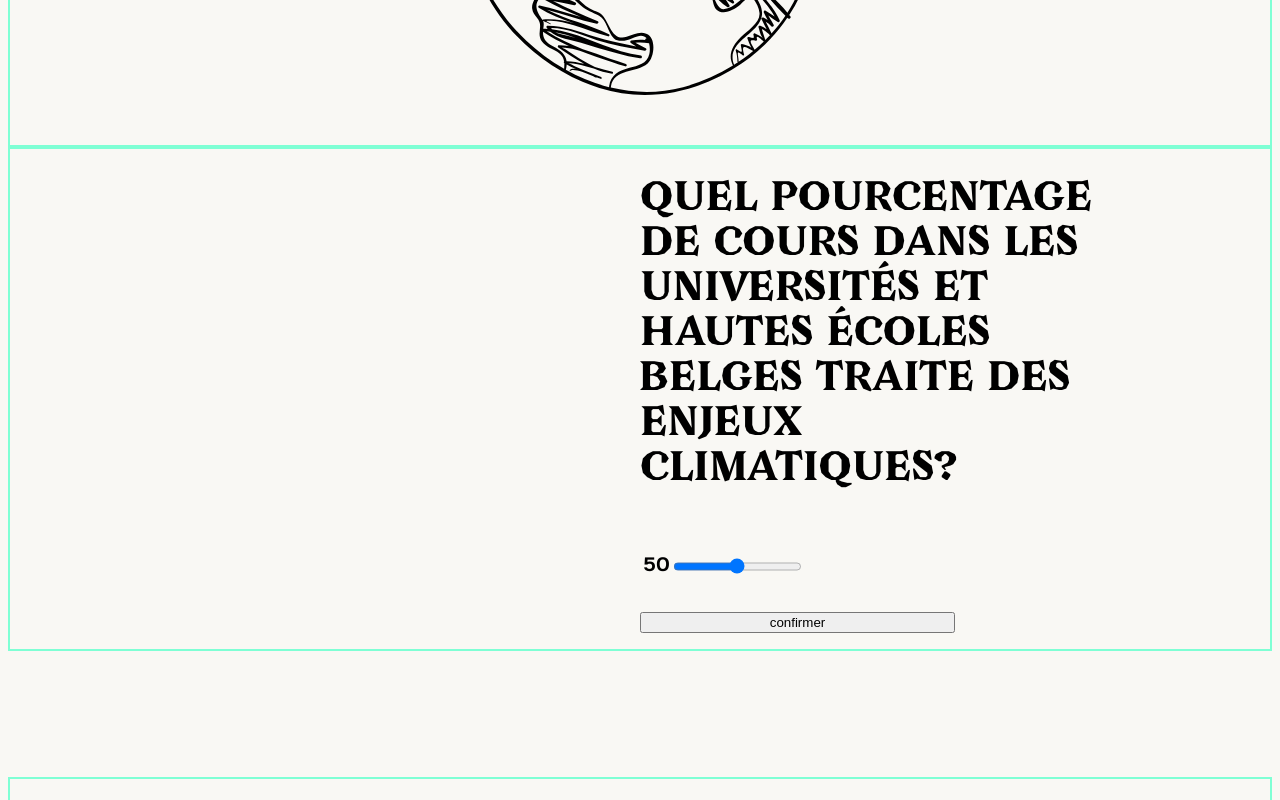
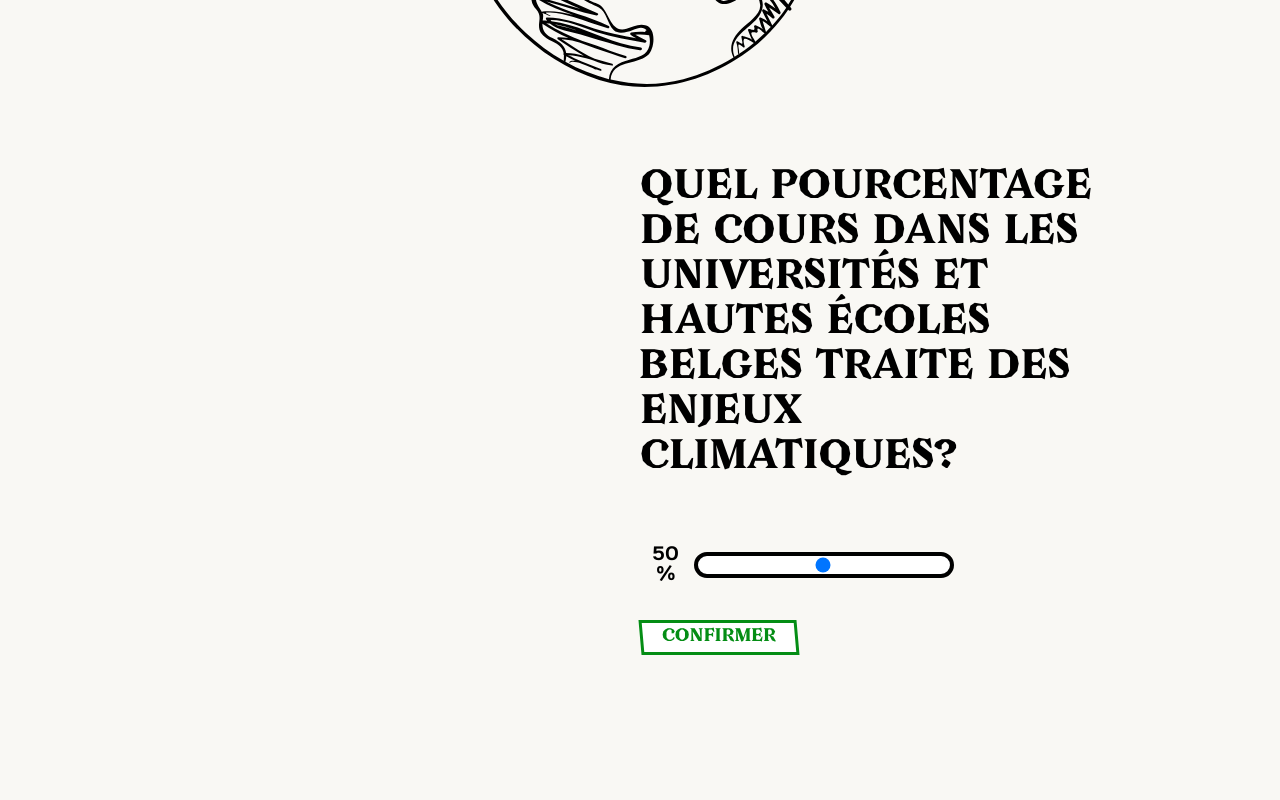
Before and after one commit to Yheloww/remakeHackaton, a SvelteKit app in the folder education-for-climate/: page / in a window 1280 px wide. Shown: the part 940-1740 px from the top of the page. Built offline with nearby package versions, Linux system fonts and the light colour scheme.

Commit message:
Question 1/ chapeau / pacte finished

```diff
--- a/education-for-climate/src/components/Question1.svelte
+++ b/education-for-climate/src/components/Question1.svelte
@@ -8,11 +8,11 @@ $: answer= "";
 
 function handleClick() {
 		if(percentage == 4){
-			response = "Bien joué ! Dans l’enseignement supérieur belge, la proportion de cours qui abordent les enjeux climatiques est légèrement inférieure à";
+			response = "Bien joué ! Dans l’enseignement supérieur belge, la proportion de cours qui abordent les enjeux climatiques est légèrement inférieure à 4%";
 		} else if ( percentage < 10 ){
-			response= 'Pas si loin ! En réalité, dans l’enseignement supérieur belge, la proportion de cours qui abordent les enjeux climatiques est légèrement inférieure à ';
+			response= 'Pas si loin ! En réalité, dans l’enseignement supérieur belge, la proportion de cours qui abordent les enjeux climatiques est légèrement inférieure à 4%';
 		} else if (percentage >= 10){
-			response = 'Oups, raté… En réalité, dans l’enseignement supérieur belge, la proportion de cours qui abordent les enjeux climatiques est légèrement inférieure à ';
+			response = 'Oups, raté… En réalité, dans l’enseignement supérieur belge, la proportion de cours qui abordent les enjeux climatiques est légèrement inférieure à 4%';
 		}
 		answer = "on vous explique pourquoi c'est problématique ...";
 	}
@@ -38,11 +38,14 @@ function handleClick() {
         </h1>
         <div class="input-section">
             <div class="slider">
-                <p>{percentage}</p>
+                <div id="text-div">
+                    <p style="margin-right:2%;">{percentage} %</p>
+                </div>
                 <input type="range" min="1" max="100" bind:value={percentage} class="slider tiny" id="courseRange">
             </div>
 
-            <button on:click={handleClick} class="tiny">confirmer</button>
+            <button on:click={handleClick} class="tiny"><span>confirmer</span></button>
+
         </div>
 
     </div>
@@ -81,6 +84,110 @@ function handleClick() {
 
    .slider {
     display: flex;
-    margin-left: 1%;
+    width: 100%;
+    text-align: center;
    }
+
+   #text-div {
+    width: 20%;
+   }
+
+   button {
+        margin-right: 30px;
+        margin-top: 1%;
+        font-size: medium;
+        font-family: 'Avara-black';
+        text-transform: uppercase;
+        padding-top: 5px;
+        padding-bottom: 5px;
+        position: inline;
+        background-color: white;
+        border: 3px solid #048D14;
+        color: #048D14;
+        transform: skew(5deg);
+        text-decoration: none;
+        width: 50%;
+    }
+
+    button > span {
+        display: inline-block;
+        transform: skew(-5deg);
+    }
+    button:hover {
+        background-color: #048D14;
+        color: white;
+    }
+
+    input[type=range]:focus {
+  outline: none;
+}
+input[type=range]::-webkit-slider-runnable-track {
+  width: 100%;
+  height: 26px;
+  cursor: pointer;
+  background: #FFFFFF;
+  border-radius: 24px;
+  border: 4px solid #000000;
+}
+input[type=range]::-webkit-slider-thumb {
+  border: 1px solid #000000;
+  height: 25px;
+  width: 25px;
+  border-radius: 12px;
+  background: #000000;
+  cursor: pointer;
+  -webkit-appearance: none;
+  margin-top: 1.5px;
+}
+input[type=range]:focus::-webkit-slider-runnable-track {
+  background: #FFFFFF;
+}
+input[type=range]::-moz-range-track {
+  width: 100%;
+  height: 29px;
+  cursor: pointer;
+  background: #ffffff;
+  border-radius: 24px;
+  border: 4px solid #000000;
+}
+input[type=range]::-moz-range-thumb {
+  box-shadow: 0px 0px 1px #000000;
+  border: 1px solid #000000;
+  height: 23px;
+  width: 23px;
+  border-radius: 12px;
+  background: #000000;
+  cursor: pointer;
+}
+input[type=range]::-ms-track {
+  width: 100%;
+  height: 29px;
+  cursor: pointer;
+  background: transparent;
+  border-color: transparent;
+  color: transparent;
+}
+input[type=range]::-ms-fill-lower {
+  background: #FFFFFF;
+  border: 2px solid #000000;
+  border-radius: 48px;
+}
+input[type=range]::-ms-fill-upper {
+  background: #FFFFFF;
+  border: 2px solid #000000;
+  border-radius: 48px;
+}
+input[type=range]::-ms-thumb {
+  margin-top: 1px;
+  box-shadow: 0px 0px 1px #000000;
+  border: 1px solid #000000;
+  height: 4vw;
+  width: 4vw;
+  border-radius: 12px;
+  background: #000000;
+  cursor: pointer;
+}
+input[type=range]:focus::-ms-fill-lower {
+  background: #FFFFFF;
+}
     </style>
--- a/education-for-climate/src/components/bonhomme.svelte
+++ b/education-for-climate/src/components/bonhomme.svelte
@@ -37,9 +37,6 @@ let steps = [
 
 <style>
 
-    div {
-        border: 2px solid red;
-    }
     .section {
         display: flex;
         justify-content:space-evenly;
--- a/education-for-climate/src/components/differenceHE.svelte
+++ b/education-for-climate/src/components/differenceHE.svelte
@@ -1,3 +1,25 @@
+<script>
+    import { fade } from "svelte/transition";
+
+    let src;
+    let txt = "";
+    let infos= "";
+
+    function HE() {
+        src = "/images/hauteecole-11.svg";
+        txt = "Et non… Ce sont en fait les universités qui arrivent largement en tête. ";
+        infos = "… contre 31% seulement par des hautes écoles ";
+    }
+    function unif() {
+        src = "/images/université-10.svg"
+        txt="Tout à fait ! Les universités arrivent largement en tête. "
+        infos = "Si l’on s’intéresse à l’ensemble des cours qui traitent des enjeux climatiques en Belgique, on s’aperçoit que 69% sont dispensés par des universités… ";
+    }
+
+</script>
+
+
+
 <section id="différence-HE-U">
     <div id="title">
         <h1 class="center">
@@ -7,13 +29,13 @@
     <div id="bottom" class="section">
         <div id="left-bottom" class="half-section">
             <div class="section">
-                <button>Haute-ecole</button>
-                <button>Universités</button>
+                <button class="HE-btn"on:click={HE}><span>Haute-ecole</span></button>
+                <button on:click={unif} ><span>Universités</span></button>
             </div>
-            <p> Texte qui change </p>
+            <p> {txt} <br/> {infos}</p>
         </div>
         <div id="right-bottom" class="half-section">
-            <img src="/images/université-10.svg" alt="différence ue unif" width="100%" id="graphique-HE-U"/>
+            <img   transition:fade={{duration : 600}} {src} alt="" width="100%" id="graphique-HE-U" />
         </div>
     </div>
 </section>
@@ -26,6 +48,8 @@
         justify-content: center;
         flex-direction: column;
         align-items: center;
+        width: 75%;
+        margin: 0 auto;
     }
 
     .section {
@@ -33,6 +57,8 @@
         justify-content:space-evenly;
         flex-direction: row;
         align-items: top;
+        width: 100%;
+
     }
 
     .half-section {
@@ -41,4 +67,31 @@
         flex-direction: column;
         align-items: center;
     }
+
+    button {
+        margin-top: 10%;
+        font-size: medium;
+        font-family: 'Avara-black';
+        text-transform: uppercase;
+        padding: 5px;
+        background-color: white;
+        border: 3px solid #048D14;
+        color: #048D14;
+        transform: skew(5deg);
+        text-decoration: none;
+    }
+
+    button > span {
+        display: inline-block;
+        transform: skew(-5deg);
+    }
+    button:hover {
+        background-color: #048D14;
+        color: white;
+    }
+
+    .HE-btn {
+        margin-right: 5%;
+    }
+
     </style>
--- a/education-for-climate/src/components/fleche.svelte
+++ b/education-for-climate/src/components/fleche.svelte
@@ -7,14 +7,21 @@
         "",
         ""
     ]
+    function custom(node, params) {
+            return {
+            css: (t,u) => `transform: rotate(${u * 0.5}deg); opacity: ${t * 30}%`
+        }}
 </script>
 
 
 
 
 <section id="flech">
-    <div class="img-fleche center chart">
-        <img src="/images/fleche2-14.svg" alt="fleche" width="50%" id="graphique-HE-U"/>
+  <div class="chart">
+    <div class="img-fleche center">
+      <img  transition:custom= {{ duration : 600}} src="/images/fleche.svg" alt="fleche" width="35%" id="fleche-img"/>
+      <img src="/images/demi-rond.svg" alt="fleche" width="50%" id="graphique-HE-U"/>
+     </div>
       <div class="text">
           <p class="base">L’asbl The Shifters Belgium, qui promeut l’éducation sur le climat dans l’enseignement supérieur belge, a mené en 2022 une enquête auprès de 600 étudiants. 87% de ceux-ci pensent que « les universités belges doivent dispenser des modules d’enseignement sur le changement climatique ». </p>
           {#if currentStep >= 1}
@@ -22,10 +29,7 @@
           {:else}
           <h1 class="big base transparent"> 87% </h1>
           {/if}
-
-
       </div>
-
   </div>
     <div class="fleche-text center">
         <Scroll bind:value={currentStep}>
@@ -40,7 +44,6 @@
     </div>
   </section>
 
-
 <style>
 
     .center {
@@ -49,16 +52,6 @@
         justify-content: center;
         flex-direction: column;
         align-items: center;
-    }
-
-    div {
-        border: 2px solid red;
-    }
-    .section {
-        display: flex;
-        justify-content:space-evenly;
-        flex-direction: column;
-        align-items: top;
     }
 
     .step {
@@ -85,6 +78,7 @@
     z-index: -100;
     display: flex;
     justify-content: space-evenly;
+    flex-direction: column;
   }
 
   .text {
@@ -97,6 +91,7 @@
 
   .base {
     flex-basis: 30%;
+
   }
 
   h1 {
@@ -111,4 +106,15 @@
   .transparent {
     opacity: 0;
   }
+  #graphique-HE-U{
+    position: absolute;
+  }
+
+  #fleche-img {
+    translate: -250px 325px;
+    rotate: 0deg;
+    margin-bottom: 300px;
+    transform-origin: 530px 85px;
+
+  }
     </style>
--- a/education-for-climate/src/components/round.svelte
+++ b/education-for-climate/src/components/round.svelte
@@ -89,10 +89,10 @@
 <section  style="width={width}; height:{height}">
     <h1 class="center">Dans quelle région les universités et hautes écoles proposent-elles la plus grande poportion de cours traitant des enjeux climatiques ?</h1>
     <div class="bnt-region section">
-        <button class="btn-1" on:click={step1}>bruxelles</button>
-        <button class="btn-2" on:click={step2}>Wallonie</button>
-        <button class="btn-3" on:click={step3}>Flandre</button>
-        <button class="btn-4" on:click={step4}>Total</button>
+        <button class="btn-1" on:click={step1}><span>Bruxelles</span></button>
+        <button class="btn-2" on:click={step2}><span>Wallonie</span></button>
+        <button class="btn-3" on:click={step3}><span>Flandre</span></button>
+        <button class="btn-4" on:click={step4}><span>total</span></button>
     </div>
     <div class="container">
         <svg width={width} height={plotH}>
@@ -174,13 +174,36 @@
         justify-content: center;
         flex-direction: column;
         align-items: center;
-        width: 50%;
+        width: 75%;
         margin: 0 auto;
     }
     .section {
         display: flex;
-        justify-content:space-evenly;
+        justify-content:center;
         flex-direction: row;
         align-items: top;
     }
+    button {
+        margin-left: 30px;
+        margin-right: 30px;
+        margin-top: 1%;
+        font-size: medium;
+        font-family: 'Avara-black';
+        text-transform: uppercase;
+        padding: 5px;
+        background-color: white;
+        border: 3px solid #048D14;
+        color: #048D14;
+        transform: skew(5deg);
+        text-decoration: none;
+    }
+
+    button > span {
+        display: inline-block;
+        transform: skew(-5deg);
+    }
+    button:hover {
+        background-color: #048D14;
+        color: white;
+    }
     </style>
--- a/education-for-climate/src/routes/+page.svelte
+++ b/education-for-climate/src/routes/+page.svelte
@@ -38,7 +38,6 @@
 </div>
 <style>
     :global(section){
-    border: 2px solid aquamarine;
     margin-bottom: 10%;
 }
 
```
Also changed, not shown: education-for-climate/static/images/hauteecole-11.svg (added). Lines whose indentation alone changed are shown as unchanged.
